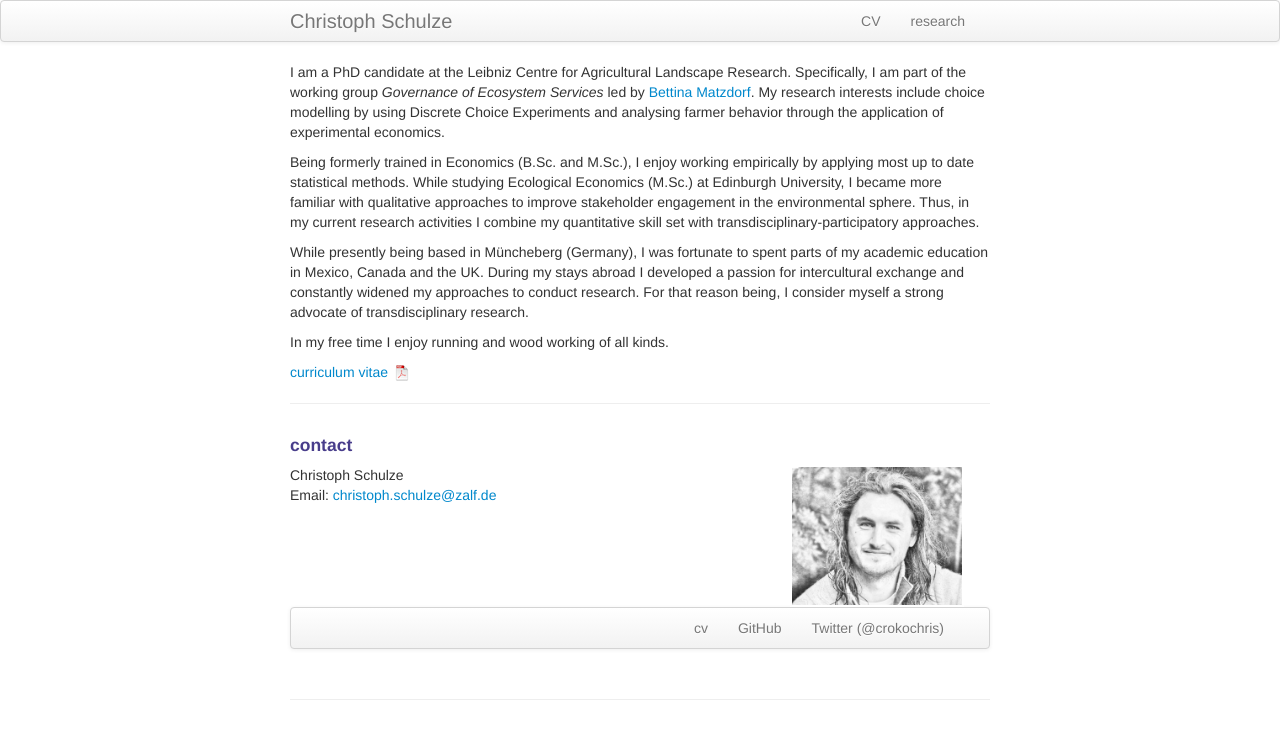
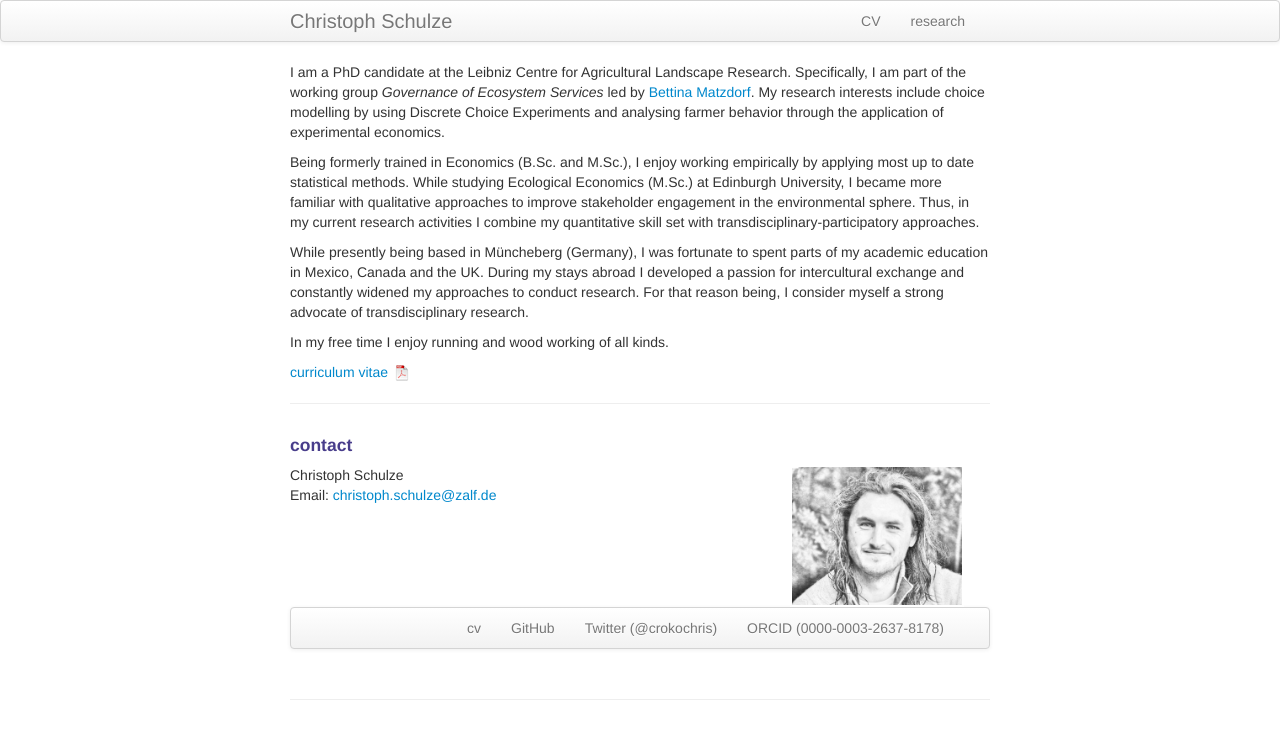
Before and after one commit to crokology/crokology.github.io, a Jekyll site: the page built from index.md, in a window 1280 px wide. Shown: the top 739 px of the page. Built offline with Jekyll 4.4.1, drawn with Linux system fonts in a browser that asks for light colours.

Commit message:
Update index.md

```diff
--- a/index.md
+++ b/index.md
@@ -42,6 +42,7 @@ In my free time I enjoy running and wood working of all kinds.
           <li><a href="{{ BASE_PATH }}/assets/CV.pdf">cv</a></li>
           <li><a href="https://github.com/crokology">GitHub</a></li>
           <li><a href="https://twitter.com/crokochris">Twitter (@crokochris)</a></li>
+          <li><a href="https://orcid.org/0000-0003-2637-8178">ORCID (0000-0003-2637-8178)</a></li>
       </ul>
   </div>
 </div>
```
